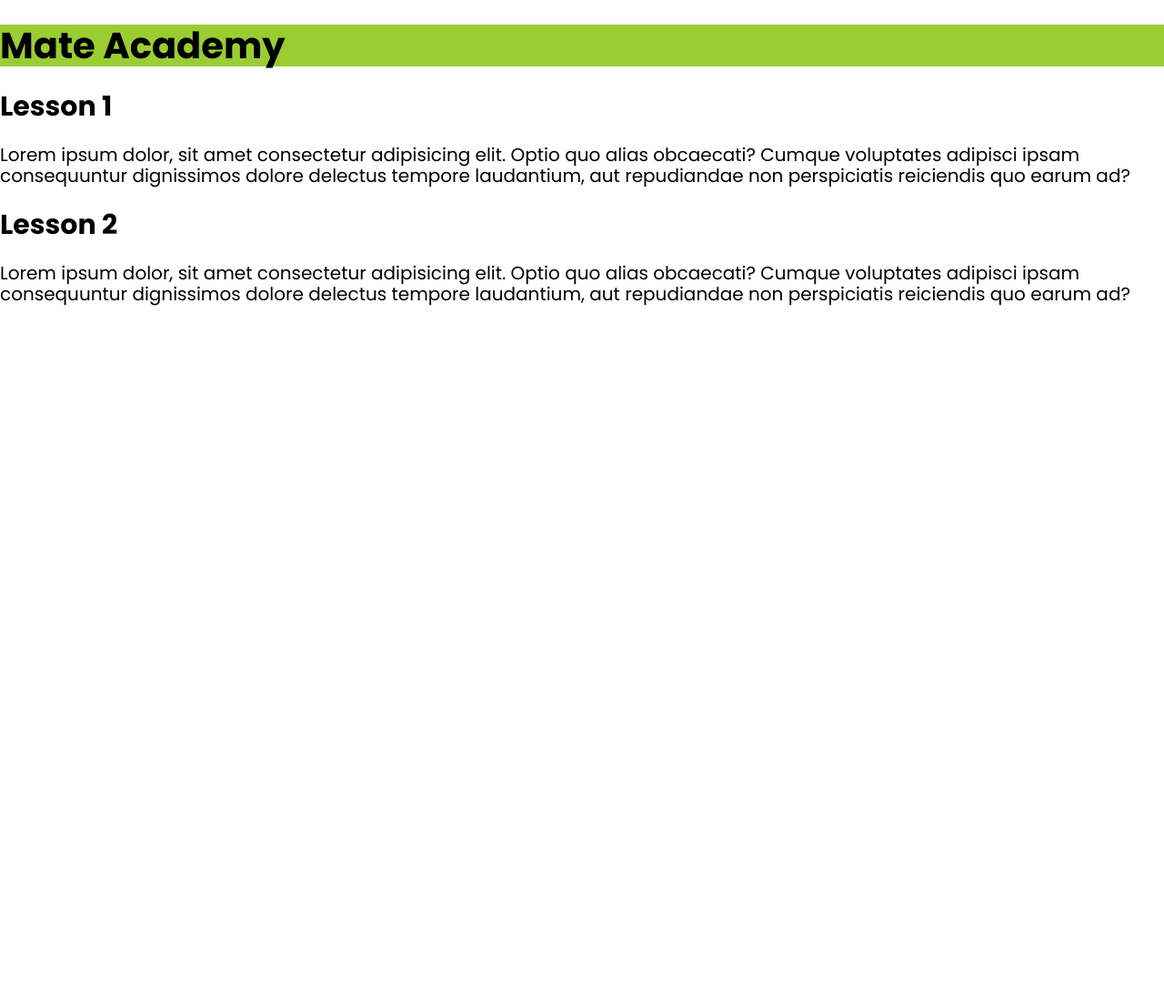
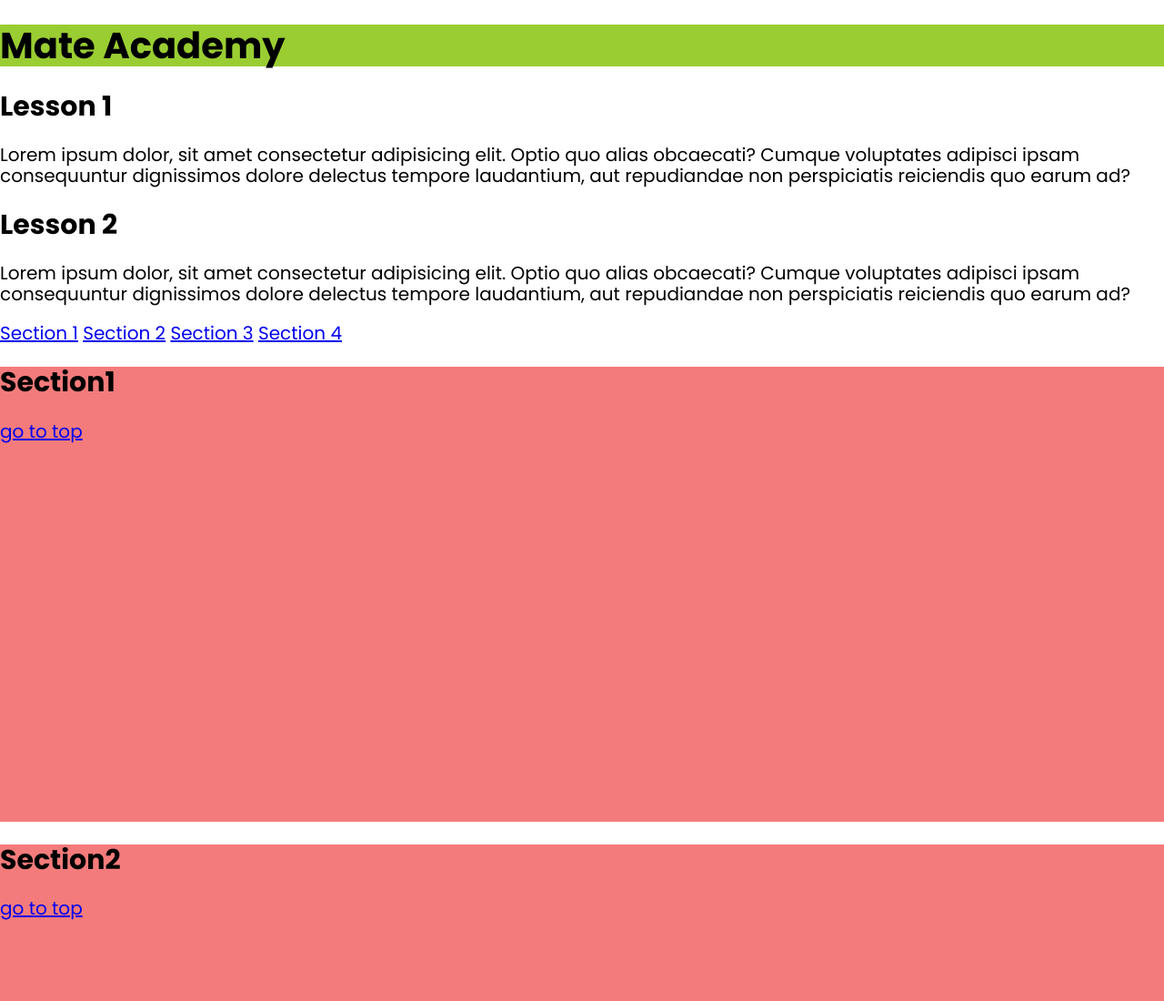
Before and after one commit to melnikko/my-project, a plain HTML site: page index.html in a window 1280 px wide. Shown: the top 1100 px of the page at 91% size. Before the commit the page ends 800 px from the top, so only its background shows below. Drawn offline with Linux system fonts and the light colour scheme.

Commit message:
navigation added

```diff
--- a/css/styles.css
+++ b/css/styles.css
@@ -1,14 +1,23 @@
 @import url('https://fonts.googleapis.com/css2?family=Poppins:wght@400;600;700;900&display=swap');
+
+html {
+  scroll-behavior: smooth;
+}
 
 body {
   font-family: 'Poppins', sans-serif;
   font-size: 20px;
 }
 
-h1 {
+.h1 {
   background-color: yellowgreen;
 }
 
 ul:first-child:hover {
   background-color: black;
 }
+
+section {
+  height: 500px;
+  background-color: rgb(244, 123, 123);
+}
--- a/index.html
+++ b/index.html
@@ -10,10 +10,36 @@
   <title>Car repair</title>
 </head>
 <body>
-  <h1>Mate Academy</h1>
+  <h1 id="h1" class="h1">Mate Academy</h1>
   <h2>Lesson 1</h2>
   <p>Lorem ipsum dolor, sit amet consectetur adipisicing elit. Optio quo alias obcaecati? Cumque voluptates adipisci ipsam consequuntur dignissimos dolore delectus tempore laudantium, aut repudiandae non perspiciatis reiciendis quo earum ad?</p>
   <h2>Lesson 2</h2>
   <p>Lorem ipsum dolor, sit amet consectetur adipisicing elit. Optio quo alias obcaecati? Cumque voluptates adipisci ipsam consequuntur dignissimos dolore delectus tempore laudantium, aut repudiandae non perspiciatis reiciendis quo earum ad?</p>
+
+
+  <nav id="page-top">
+    <a href="#section-1">Section 1</a>
+    <a href="#section-2">Section 2</a>
+    <a href="#section-3">Section 3</a>
+    <a href="#section-4">Section 4</a>
+  </nav>
+  <main>
+    <section id="section-1">
+      <h2>Section1</h2>
+      <a href="#page-top">go to top</a>
+    </section>
+    <section id="section-2">
+      <h2>Section2</h2>
+      <a href="#page-top">go to top</a>
+    </section>
+    <section id="section-3">
+      <h2>Section3</h2>
+      <a href="#page-top">go to top</a>
+    </section>
+    <section id="section-4">
+      <h2>Section4</h2>
+      <a href="#page-top">go to top</a>
+    </section>
+  </main>
 </body>
 </html>
```
